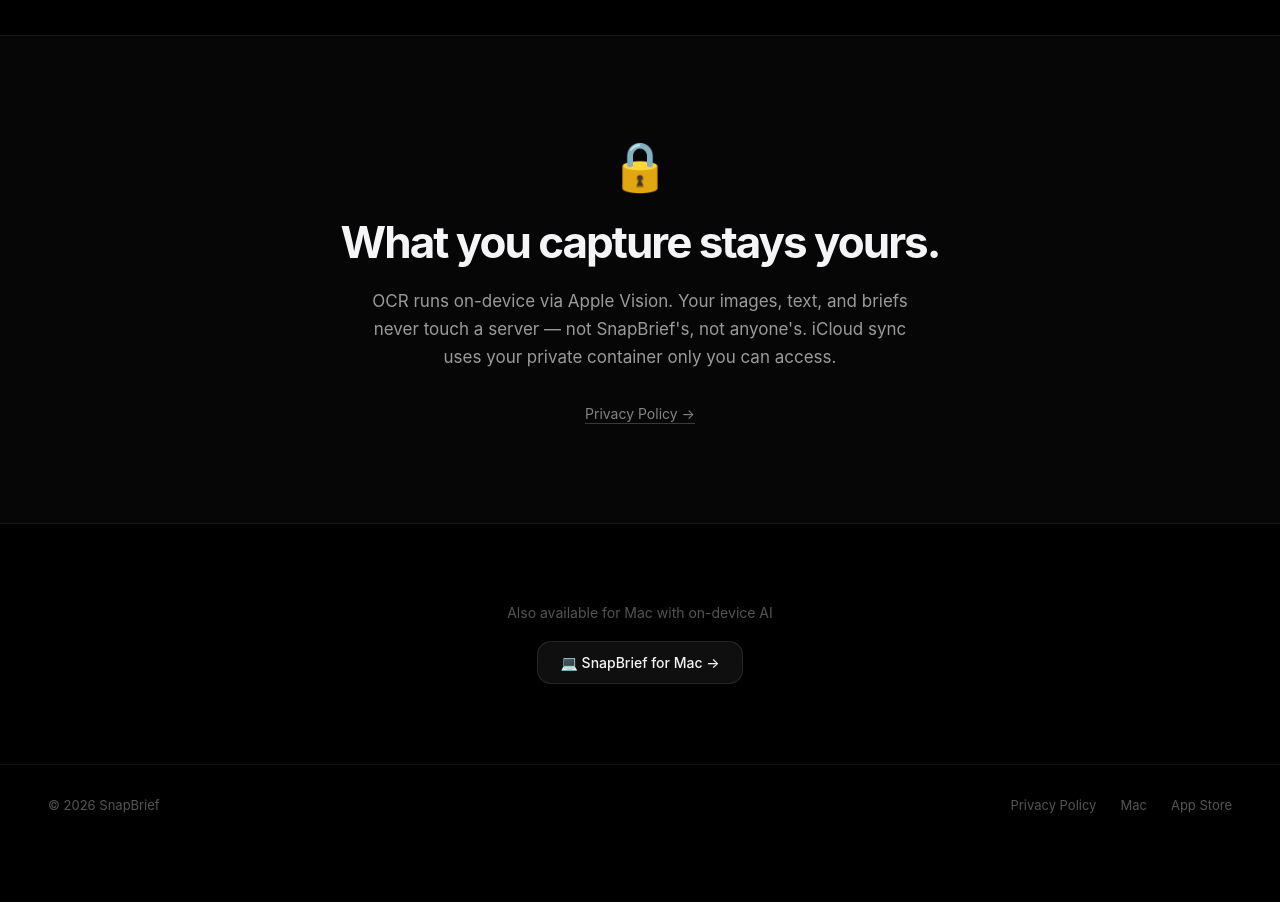
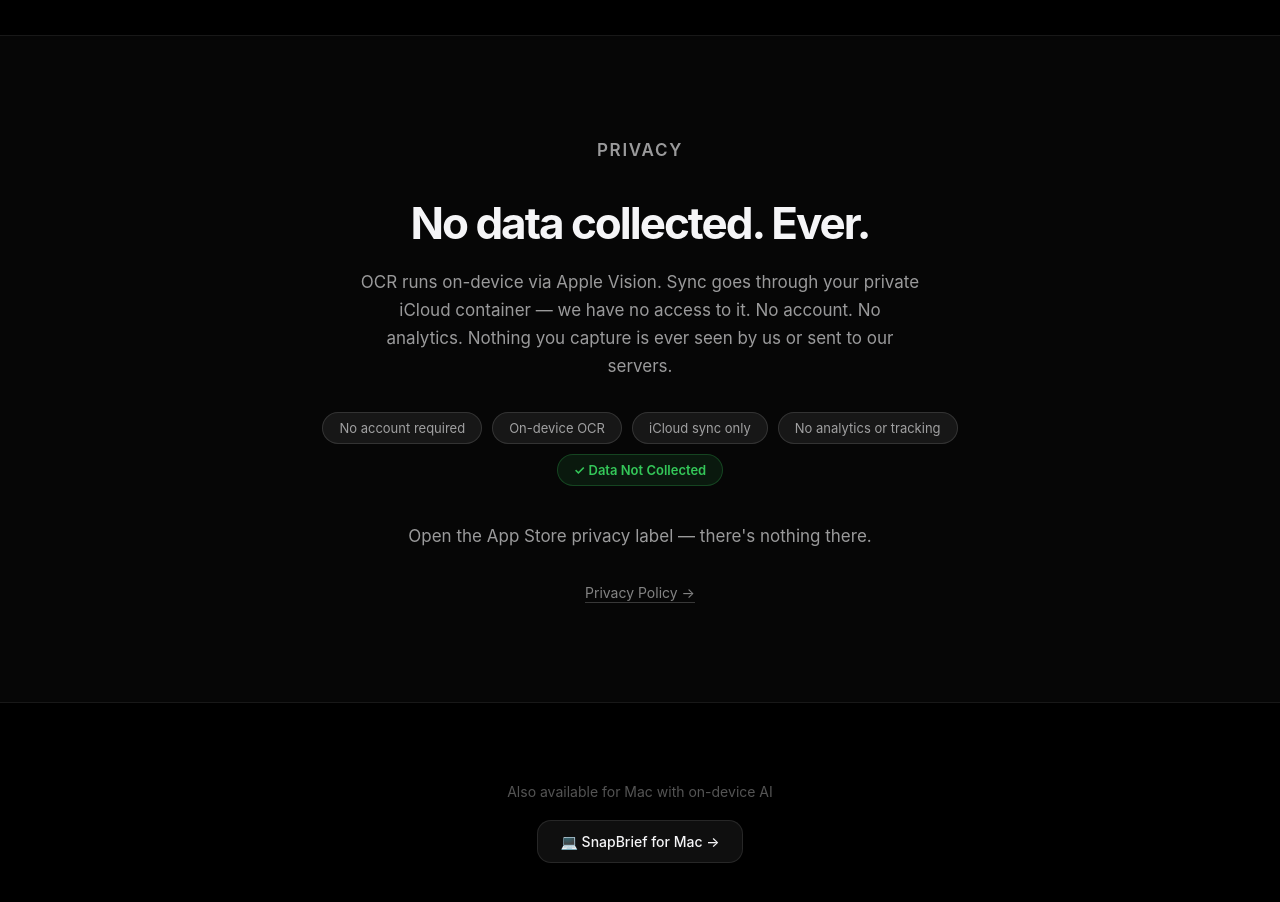
Before and after one commit to skosari/snapbrief-ios-web, a plain HTML site: page index.html in a window 1280 px wide. Shown: the part 4340-5242 px from the top of the page. Before the commit the page ends 5185 px from the top, so only its background shows below. Drawn offline with Linux system fonts and the light colour scheme.

Commit message:
Upgrade privacy section: no data collected messaging, pills, App Store label callout

```diff
--- a/index.html
+++ b/index.html
@@ -329,6 +329,27 @@
       font-size: 17px; color: var(--text-2);
       max-width: 560px; margin: 0 auto 32px; line-height: 1.65;
     }
+    .privacy-eyebrow {
+      font-size: 12px; font-weight: 600; letter-spacing: .1em; text-transform: uppercase;
+      color: var(--text-3); margin-bottom: 16px;
+    }
+    .privacy-pills {
+      display: flex; flex-wrap: wrap; justify-content: center; gap: 10px;
+      margin: 28px auto 36px; max-width: 640px;
+    }
+    .ppill {
+      font-size: 13px; color: var(--text-2);
+      background: rgba(255,255,255,.07); border: 1px solid rgba(255,255,255,.12);
+      border-radius: 24px; padding: 7px 16px;
+    }
+    .ppill-check {
+      font-size: 13px; font-weight: 600; color: #34c759;
+      background: rgba(52,199,89,.1); border: 1px solid rgba(52,199,89,.25);
+      border-radius: 24px; padding: 7px 16px;
+    }
+    .privacy-store-note {
+      font-size: 13px; color: var(--text-3); margin-bottom: 28px;
+    }
     .privacy-link {
       color: rgba(255,255,255,.5); font-size: 14px;
       border-bottom: 1px solid rgba(255,255,255,.2); padding-bottom: 1px;
@@ -632,9 +653,17 @@
 
   <!-- ── Privacy ── -->
   <section class="privacy-section reveal">
-    <div style="font-size:48px;margin-bottom:20px">🔒</div>
-    <h2>What you capture stays yours.</h2>
-    <p>OCR runs on-device via Apple Vision. Your images, text, and briefs never touch a server — not SnapBrief's, not anyone's. iCloud sync uses your private container only you can access.</p>
+    <p class="privacy-eyebrow">Privacy</p>
+    <h2>No data collected. Ever.</h2>
+    <p>OCR runs on-device via Apple Vision. Sync goes through your private iCloud container — we have no access to it. No account. No analytics. Nothing you capture is ever seen by us or sent to our servers.</p>
+    <div class="privacy-pills">
+      <span class="ppill">No account required</span>
+      <span class="ppill">On-device OCR</span>
+      <span class="ppill">iCloud sync only</span>
+      <span class="ppill">No analytics or tracking</span>
+      <span class="ppill-check">&#x2713; Data Not Collected</span>
+    </div>
+    <p class="privacy-store-note">Open the App Store privacy label — there's nothing there.</p>
     <a class="privacy-link" href="privacy.html">Privacy Policy →</a>
   </section>
 
```
